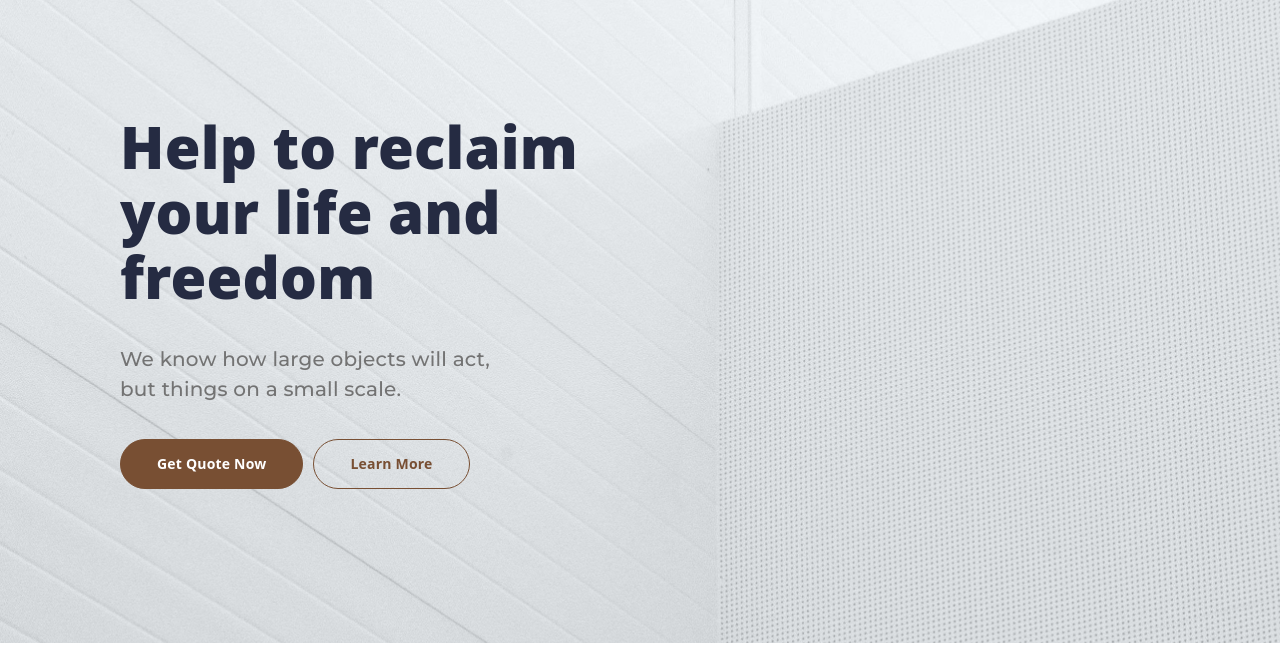
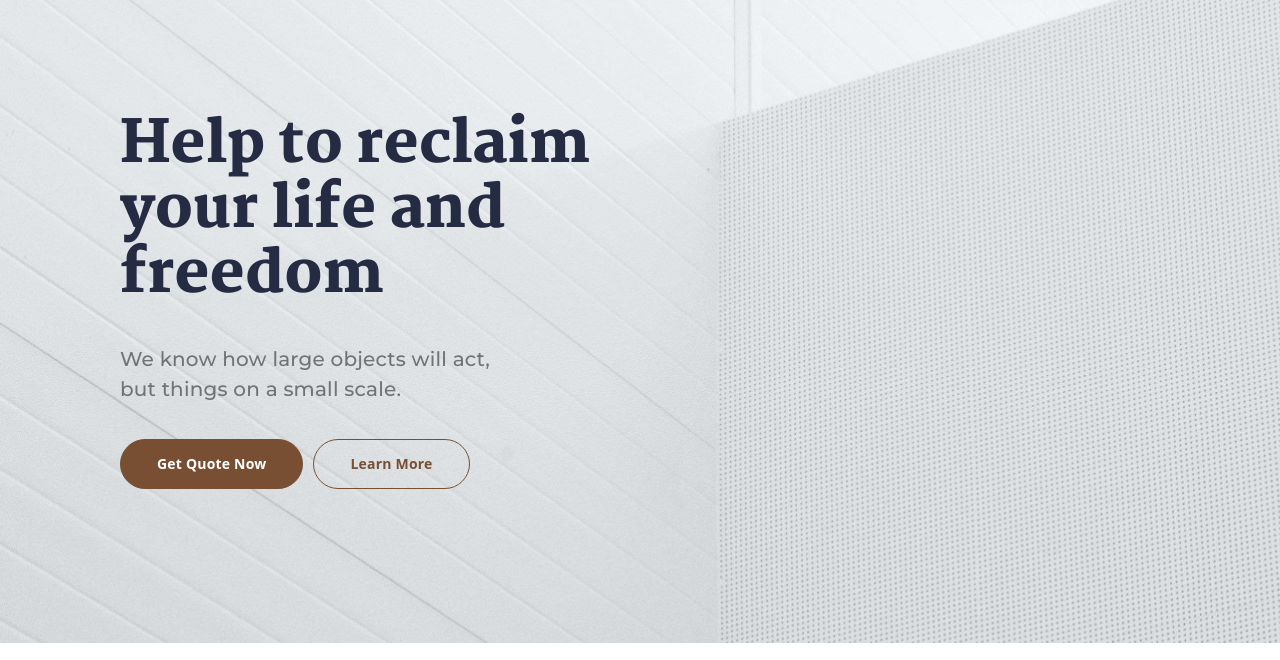
Before and after one commit to mirael26/legalide, a website built with webpack: page src/index.html in a window 1280 px wide. Shown: the part 140-800 px from the top of the page. Built offline with nearby package versions, Linux system fonts and the light colour scheme; files whose address does not match are found by name.

Commit message:
Correct mixins

```diff
--- a/src/scss/mixins.scss
+++ b/src/scss/mixins.scss
@@ -15,7 +15,7 @@
 }
 
 @mixin promo-title-text {
-  font-family: 'Open Sans', Arial, Helvetica, sans-serif;
+  font-family: 'Martel', Georgia, serif;
   font-style: normal;
   font-weight: 900;
   font-size: 58px;
```
